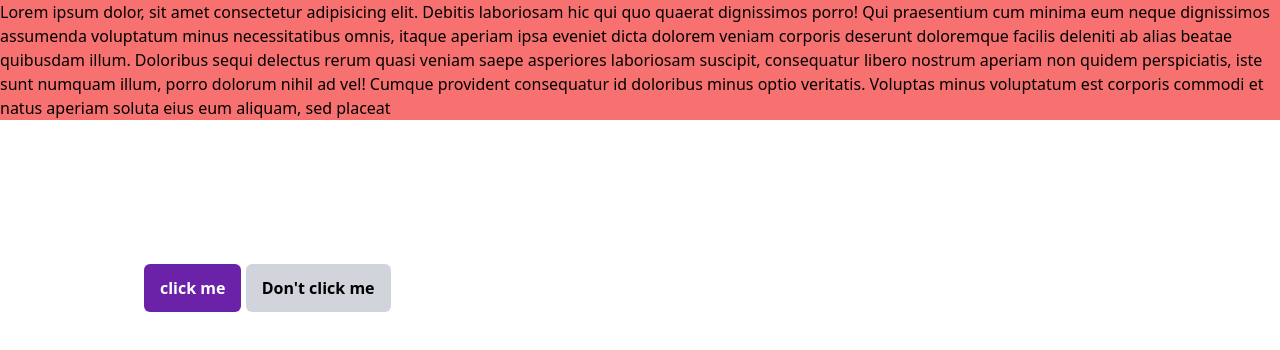
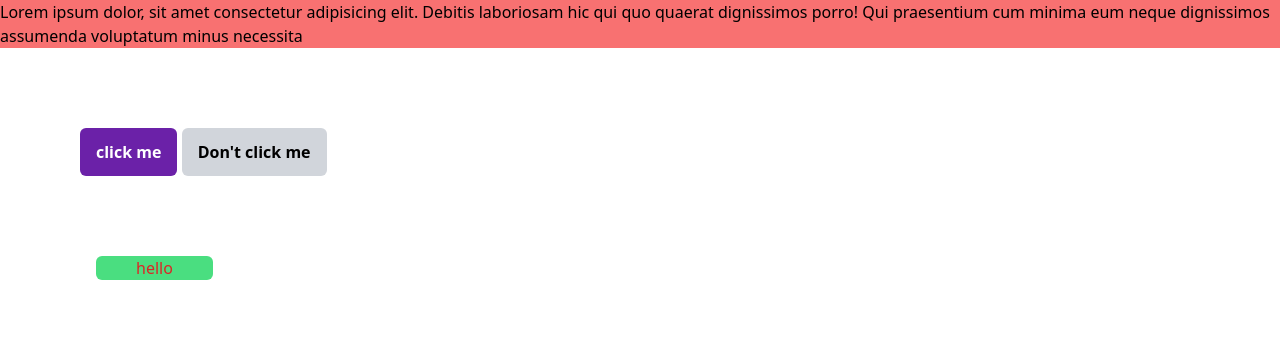
Before and after one commit to pranjal6314/Tailwind-CSS, a website built with Vite: page apply/index.html in a window 1280 px wide. Built offline with nearby package versions, Linux system fonts and the light colour scheme.

Commit message:
@layer directive

```diff
--- a/apply/index.html
+++ b/apply/index.html
@@ -5,18 +5,21 @@
     <meta http-equiv="X-UA-Compatible" content="IE=edge">
     <meta name="viewport" content="width=device-width, initial-scale=1.0">
     <title>Apply</title>
-    <script src="https://cdn.tailwindcss.com"></script>
+    <!-- <script src="https://cdn.tailwindcss.com"></script> -->
     <link rel="stylesheet" href="style.css">
 </head>
 <body>
     <div class="bg-red-400">
-        Lorem ipsum dolor, sit amet consectetur adipisicing elit. Debitis laboriosam hic qui quo quaerat dignissimos porro! Qui praesentium cum minima eum neque dignissimos assumenda voluptatum minus necessitatibus omnis, itaque aperiam ipsa eveniet dicta dolorem veniam corporis deserunt doloremque facilis deleniti ab alias beatae quibusdam illum. Doloribus sequi delectus rerum quasi veniam saepe asperiores laboriosam suscipit, consequatur libero nostrum aperiam non quidem perspiciatis, iste sunt numquam illum, porro dolorum nihil ad vel! Cumque provident consequatur id doloribus minus optio veritatis. Voluptas minus voluptatum est corporis commodi et natus aperiam soluta eius eum aliquam, sed placeat
+        Lorem ipsum dolor, sit amet consectetur adipisicing elit. Debitis laboriosam hic qui quo quaerat dignissimos porro! Qui praesentium cum minima eum neque dignissimos assumenda voluptatum minus necessita
     </div>
 
-   <div class="m-36">
+   <div class="m-20">
     <button class= "  bg-purple-800  px-4 py-3 text-white font-bold rounded-md  hover:text-black hover:bg-gray-300 active:text-green-600 " >click me</button>
 
     <button class= "btn" >Don't click me</button>
    </div>
+   <div class="ml-24 my-14">
+        <button class="btn2">hello</button>
+</div>
 </body>
 </html>
--- a/apply/style.css
+++ b/apply/style.css
@@ -1,7 +1,15 @@
 @tailwind base;
 @tailwind components;
+@tailwind utilities;
 
+@layer components{
+    /* it means components ke baad en ko dal do*/
 .btn{
     @apply bg-gray-300  px-4 py-3 text-black font-bold rounded-md  hover:text-white hover:bg-purple-800 active:text-green-600 ;
 }
-@tailwind utilities;
+
+.btn2{
+    @apply bg-green-400 rounded-md px-10 text-red-600 hover:bg-green-800 hover:text-white;
+}
+
+}
```
